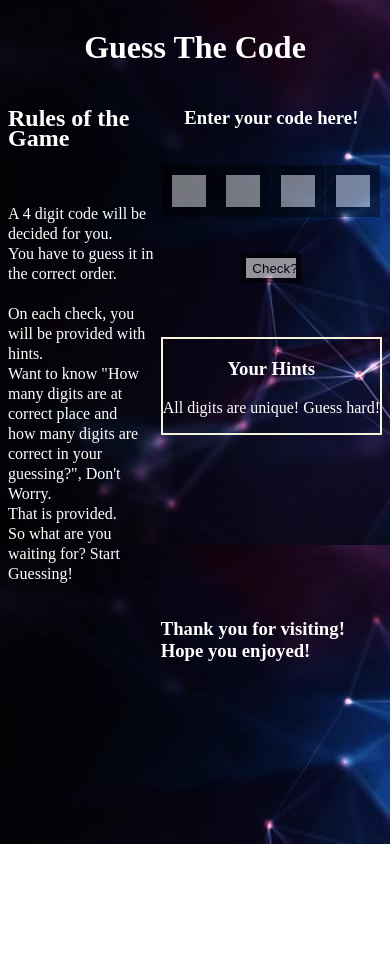
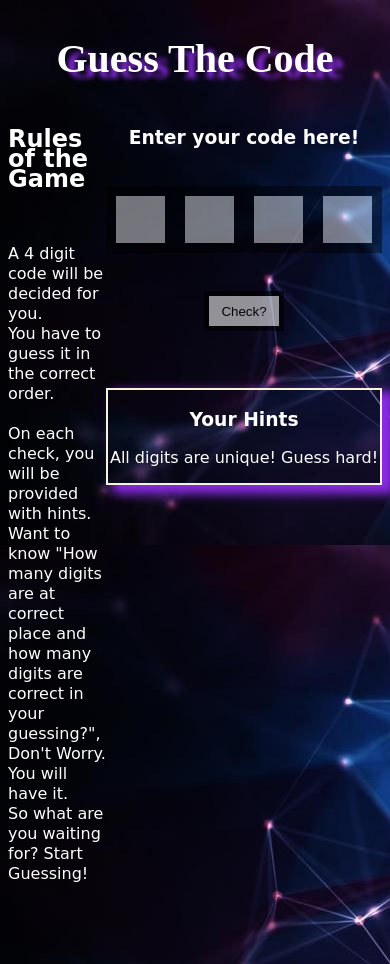
Before and after one commit to CyanGirl/GuessTheCode, a plain HTML site: page index.html in a window 390 px wide. Shown: the top 964 px of the page. Before the commit the page ends 844 px from the top, so only its background shows below. Drawn offline with Linux system fonts and the light colour scheme.

Commit message:
design changed

```diff
--- a/design.css
+++ b/design.css
@@ -2,6 +2,8 @@ h1{
     color:white;
     text-align:center;
     grid-area:header;
+    text-shadow: 10px 6px 5px blueviolet;
+    font-size:60px;
 }
 body{
     display:grid;
@@ -15,6 +17,7 @@ h2,h3{
     grid-area:rule;
     color:white;
     line-height: 20px;
+    font-family: cursive;
 
 }
 #code{
@@ -28,31 +31,41 @@ h2,h3{
 #flex{
     grid-area:content;
     text-align:center;
+    font-family: cursive;
 }
 .enter{
     grid-area:content;
-    height:50px;
-    width:50px;
+    height:55px;
+    width:55px;
     font-size: 30px;
     opacity:45%;
     border: 10px solid black;
 }
 button{
-    height:30px;
-    width:80px;
+    height:40px;
+    width:90px;
     opacity:60%;
     border: 5px solid black;
 }
 #hints{
     border:2px solid beige;
+    box-shadow: 10px 6px 10px 3px blueviolet;
+    font-family: cursive;
 }
 @media(max-width:800px)
 {
  .enter{
-     height:30px;
-     width:30px;
+     height:45px;
+     width:45px;
+     }
+     p{
+         font-size: medium;
      }
      button{
-         width:60px;
+         height:40px;
+         width:80px;
+     }
+     h1{
+         font-size:40px;
      }
 }
--- a/game.js
+++ b/game.js
@@ -14,7 +14,7 @@ for (var i=0;i<4;i++)
 }
 if(repeat!=0)
 {
-document.getElementById("hint").innerHTML="There is "+repeat+" repition of a certain number!";
+document.getElementById("hint").innerHTML="One digit appeared "+(repeat+1)+" times";
 }
 else{
 document.getElementById("hint").innerHTML="All digits are unique! Guess hard!";
@@ -32,7 +32,7 @@ function check()
     var val=[val1,val2,val3,val4];
     if(attempts==0)
     {
-        alert("You have reached maximum attempts! Refresh Again!");
+        alert("You have reached maximum attempts! Refresh Again! The code was "+code);
     }
     else{
     if(val[0]==code[0] && val[1]==code[1] && val[2]==code[2] && val[3]==code[3])
@@ -51,9 +51,7 @@ function check()
                 correct+=1;
             }
         }
-        document.getElementById("result").innerHTML="Sorry! Try Again! But here are some hints for you: You have guessed "+correct+" digits and "+rightplace+" digits are at right places!";
-
-
+        document.getElementById("result").innerHTML="Sorry! Try Again! But here are some hints for you: \n You have guessed "+correct+" digits and "+rightplace+" digits are at right places!"+"Your last input was: "+val;
     }
 }
 }
--- a/index.html
+++ b/index.html
@@ -13,11 +13,13 @@
             <p>A 4 digit code will be decided for you.<br>
             You have to guess it in the correct order.
             <br><br>On each check, you will be provided with hints.
-            <br>Want to know "How many digits are at correct place and
-            <br>how many digits are correct in your guessing?", Don't Worry.
-            <br> That is provided.
+            <br>Want to know "How many digits are at correct <br>place and
+            how many digits are correct in <br>your guessing?", Don't Worry.
+            <br> You will have it.
             <br>So what are you waiting for? Start Guessing!
             </p>
+            <br><br><br>
+            <h3>Thank you for stopping in! <br> Hope you enjoyed!</h3>
 
         </div>
 
@@ -25,10 +27,10 @@
         <h3>Enter your code here!</h3>
         <br>
         <div id="code">
-            <input type="text" id="enter1" class="enter">
-            <input type="text" id="enter2" class="enter">
-            <input type="text" id="enter3" class="enter">
-            <input type="text" id="enter4" class="enter">
+            <input type="number" id="enter1" class="enter">
+            <input type="number" id="enter2" class="enter">
+            <input type="number" id="enter3" class="enter">
+            <input type="number" id="enter4" class="enter">
             <br><br>
         </div>
         <br><br>
@@ -46,6 +48,6 @@
 
     </body>
     <footer>
-        <h3>Thank you for visiting! <br> Hope you enjoyed!</h3>
+
     </footer>
 </html>
```
